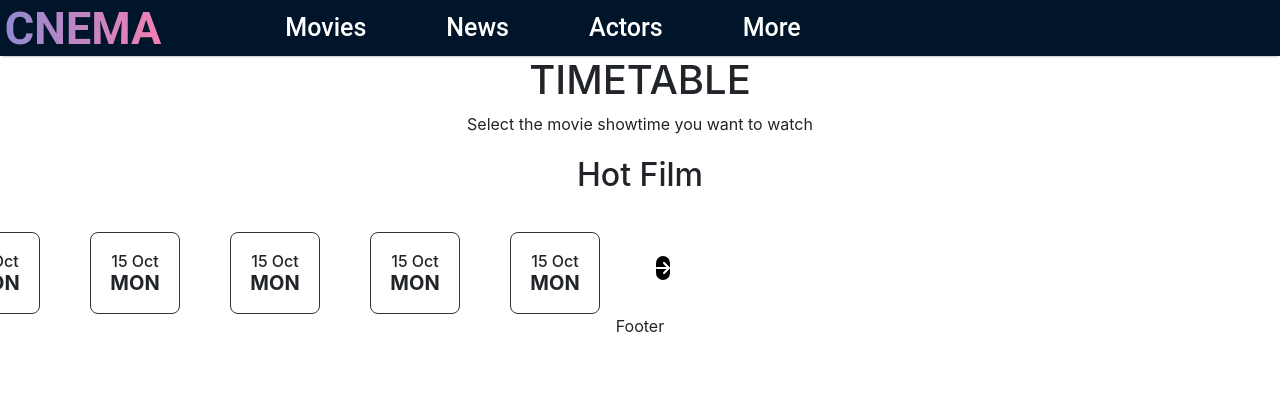
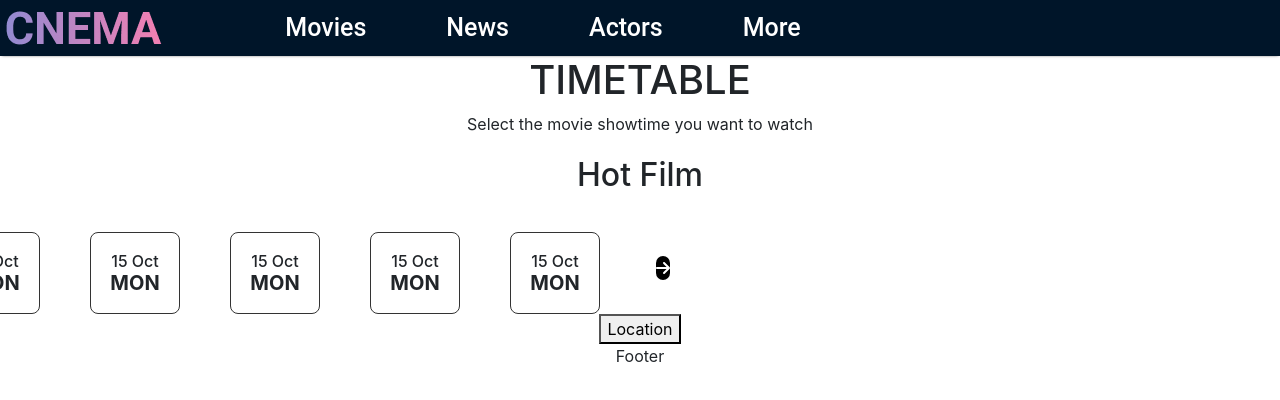
Before and after one commit to Tuanne2108/movieTicketBooking, a React (Create React App) app in the folder movie_booking/: page / in a window 1280 px wide. Shown: the top 400 px of the page. Built offline with nearby package versions, Linux system fonts and the light colour scheme.

Commit message:
dropdown
update dropdown location for the web movie booking

```diff
--- /dev/null
+++ b/movie_booking/src/Components/Container/Dropdown_Location.js
@@ -0,0 +1,23 @@
+import React from 'react'
+
+const Dropdown_Location = () => {
+  return (
+    <div className="dropdown-loca">
+        <div className="container">
+            <div class="dropdown">
+                <button class="button-dropdown" type="button" data-bs-toggle="dropdown" aria-expanded="false">
+                    Location
+                </button>
+                <ul class="dropdown-menu">
+                    <li><a class="dropdown-item" href="#">Action</a></li>
+                    <li><a class="dropdown-item" href="#">Another action</a></li>
+                    <li><a class="dropdown-item" href="#">Something else here</a></li>
+                </ul>
+            </div>
+        </div>
+
+    </div>
+  )
+}
+
+export default Dropdown_Location
--- a/movie_booking/src/Pages/BookingTicket.js
+++ b/movie_booking/src/Pages/BookingTicket.js
@@ -2,6 +2,7 @@ import React from 'react'
 import Header from '../Components/Navbar/Navbar';
 import Footer from '../Components/Navbar/Footer'
 import SliderDate from '../Components/Container/Slider_DateAvailable'
+import Location from '../Components/Container/Dropdown_Location'
 import './styles/BookingTicket.css'
 
 
@@ -20,6 +21,7 @@ const BookingTicket = () => {
 
                 <div className="date-available-slider">
                     <SliderDate />
+                    <Location />
                 </div>
             </div>
 
```
